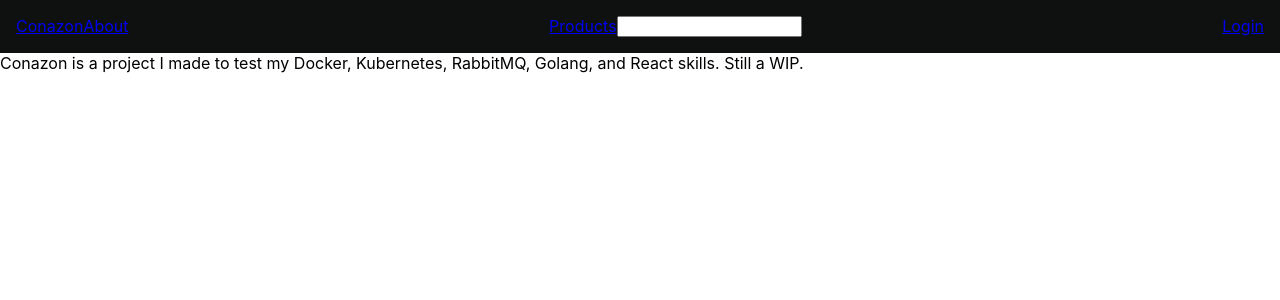
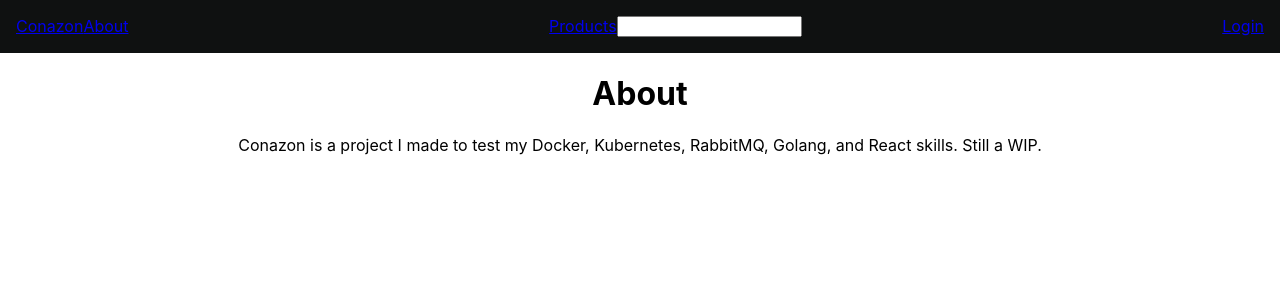
Before and after one commit to ConzorKingKong/conazon-front-end, a React (Create React App) app: page /about in a window 1280 px wide. Shown: the top 300 px of the page. Built offline with nearby package versions, Linux system fonts and the light colour scheme; no server answers.

Commit message:
Update about css.

```diff
--- /dev/null
+++ b/src/pages/About.css
@@ -0,0 +1,7 @@
+.about h1 {
+  text-align: center;
+}
+
+.about p {
+  text-align: center;
+}
--- a/src/pages/About.js
+++ b/src/pages/About.js
@@ -1,9 +1,11 @@
 import React from 'react';
+import './About.css'
 
 function About () {
   return (
-    <div>
-      Conazon is a project I made to test my Docker, Kubernetes, RabbitMQ, Golang, and React skills. Still a WIP.
+    <div className='about'>
+      <h1>About</h1>
+      <p>Conazon is a project I made to test my Docker, Kubernetes, RabbitMQ, Golang, and React skills. Still a WIP.</p>
     </div>
   )
 }
```
